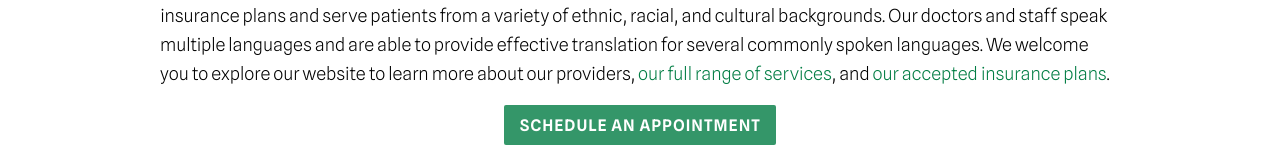
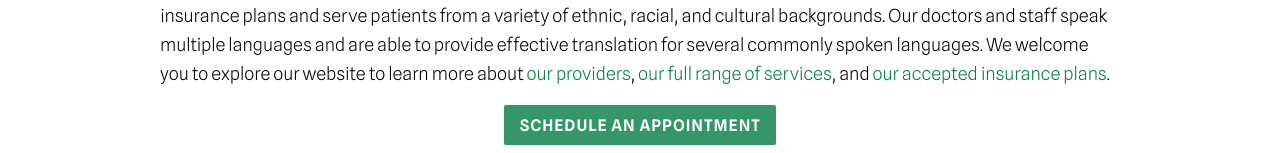
Before and after one commit to rumeetgoradia/harshem, a Next.js app: page / in a window 1280 px wide. Shown: the part 944-1097 px from the top of the page. Built offline with nearby package versions, Linux system fonts and the light colour scheme.

Commit message:
Fix providers link

```diff
--- a/pages/index.tsx
+++ b/pages/index.tsx
@@ -37,7 +37,7 @@ const HomePage: NextPage = () => {
 						able to provide effective translation for several commonly spoken
 						languages. We welcome you to explore our website to learn more about{" "}
 						<NextLink href="/providers" passHref>
-							<Link as={NextLink} color="brand.700" title="Providers">
+							<Link color="brand.700" title="Providers">
 								our providers
 							</Link>
 						</NextLink>
```
